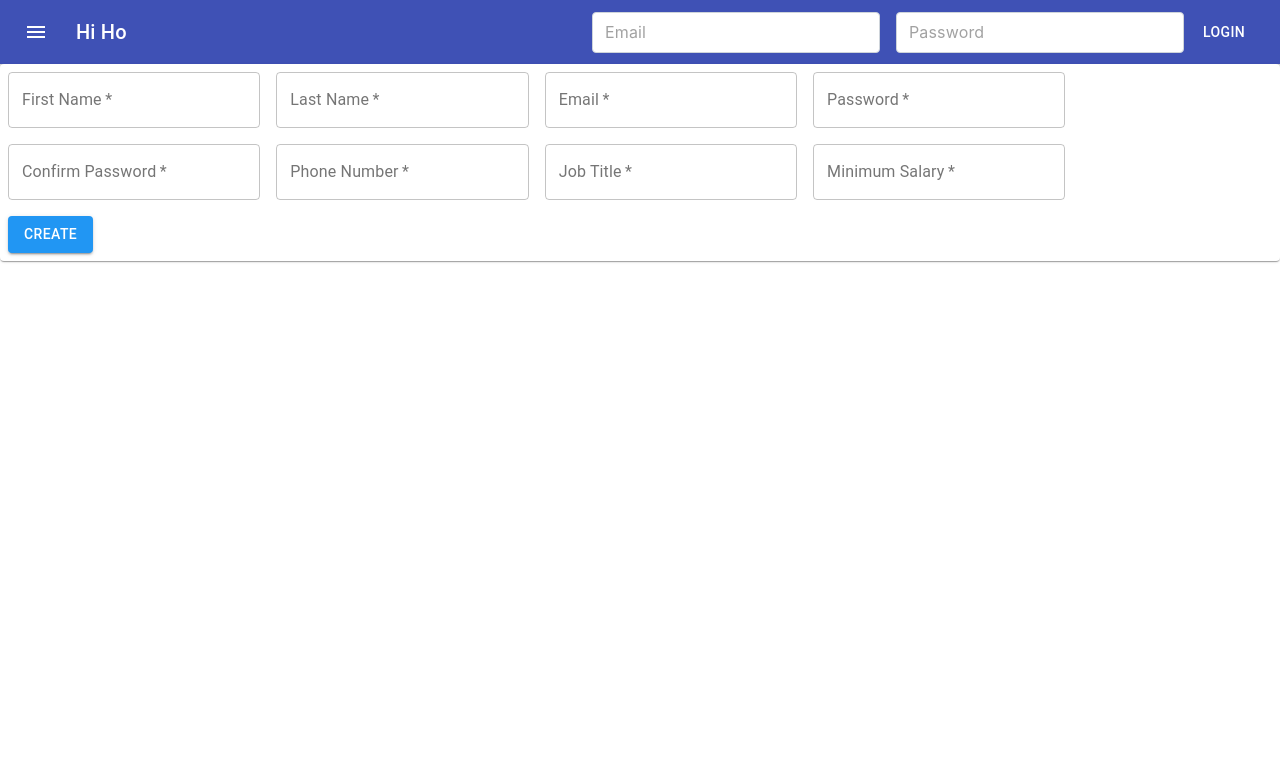
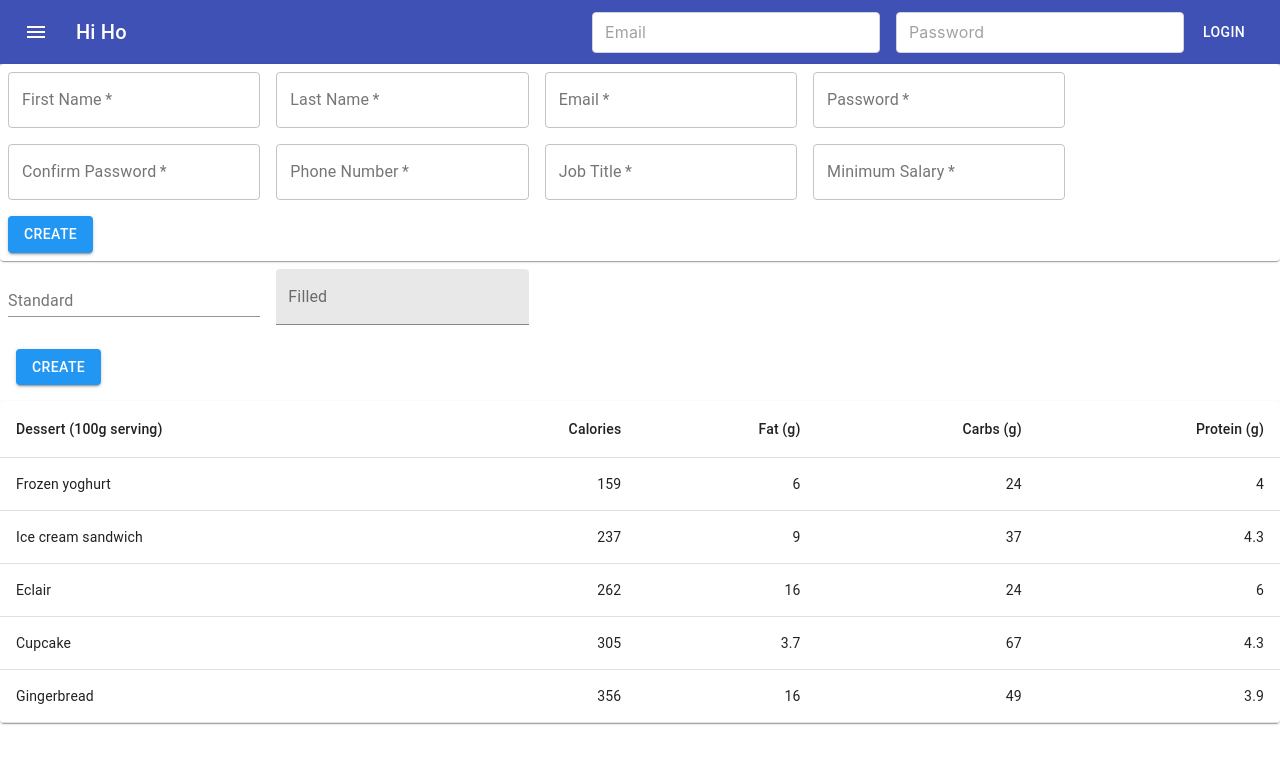
Before and after one commit to staffbotsteve/hi-ho-frontend, a React (Create React App) app: page / in a window 1280 px wide. Shown: the top 764 px of the page. Built offline with nearby package versions, Linux system fonts and the light colour scheme.

Commit message:
adds working API calls with input to the front end

```diff
--- a/package.json
+++ b/package.json
@@ -9,7 +9,10 @@
     "@testing-library/jest-dom": "^4.2.4",
     "@testing-library/react": "^9.5.0",
     "@testing-library/user-event": "^7.2.1",
+    "all-the-cities": "^3.1.0",
     "autosuggest-highlight": "^3.1.1",
+    "axios": "^0.20.0",
+    "cities": "^2.0.0",
     "react": "^16.13.1",
     "react-dom": "^16.13.1",
     "react-google-maps": "^9.4.5",
--- a/src/App.js
+++ b/src/App.js
@@ -5,6 +5,7 @@ import Footer from './components/Footer';
 import CreateProfileCard from './components/CreateProfileCard';
 import { ToastContainer } from "react-toastify";
 import "react-toastify/dist/ReactToastify.css";
+import Home from './pages/Home'
 
 function App() {
   return (
@@ -12,6 +13,7 @@ function App() {
       <ToastContainer />
       <Header />
       <CreateProfileCard />
+      <Home />
       <Footer />
     </div>
 
--- /dev/null
+++ b/src/components/APIInput/index.js
@@ -0,0 +1,55 @@
+import React, {useState} from 'react';
+import { makeStyles } from '@material-ui/core/styles';
+import TextField from '@material-ui/core/TextField';
+import API from '../../utils/API'
+import SubmitBtn from '../SubmitBtn'
+
+
+const useStyles = makeStyles((theme) => ({
+  root: {
+    '& > *': {
+      margin: theme.spacing(1),
+      width: '25ch',
+    },
+  },
+}));
+
+export default function APIInput() {
+  const classes = useStyles();
+
+  const [location, setLocation] = useState("");
+  const [range, setRange] = useState("");
+
+
+  const handleSubmit = (e) => {
+    e.preventDefault();
+    API.zipRecruiter(location, range)
+      .then(res => console.log("ziprecruiter", res))
+
+     API.ItemPrices(location)
+    .then(res => console.log("itemprices", res))
+
+    API.CostOfLiving(location)
+    .then(res => console.log("costofliving", res))
+  }
+
+
+  return (
+    <form className={classes.root} noValidate autoComplete="off">
+      <TextField
+        id="standard-basic"
+        label="Standard"
+        onChange={(e) => setLocation(e.target.value)}
+        value={location}
+      />
+      <TextField
+        id="filled-basic"
+        label="Filled"
+        variant="filled"
+        onChange={(e) => setRange(e.target.value)}
+        value={range}
+       />
+      <SubmitBtn handleSubmit={handleSubmit} />
+    </form>
+  );
+}
--- /dev/null
+++ b/src/components/TableData/index.js
@@ -0,0 +1,65 @@
+import React from 'react';
+import { makeStyles } from '@material-ui/core/styles';
+import Table from '@material-ui/core/Table';
+import TableBody from '@material-ui/core/TableBody';
+import TableCell from '@material-ui/core/TableCell';
+import TableContainer from '@material-ui/core/TableContainer';
+import TableHead from '@material-ui/core/TableHead';
+import TableRow from '@material-ui/core/TableRow';
+import Paper from '@material-ui/core/Paper';
+import APIInput from '../APIInput'
+
+
+const useStyles = makeStyles({
+  table: {
+    minWidth: 650,
+  },
+});
+
+function createData(name, calories, fat, carbs, protein) {
+  return { name, calories, fat, carbs, protein };
+}
+
+const rows = [
+  createData('Frozen yoghurt', 159, 6.0, 24, 4.0),
+  createData('Ice cream sandwich', 237, 9.0, 37, 4.3),
+  createData('Eclair', 262, 16.0, 24, 6.0),
+  createData('Cupcake', 305, 3.7, 67, 4.3),
+  createData('Gingerbread', 356, 16.0, 49, 3.9),
+];
+
+export default function SimpleTable() {
+  const classes = useStyles();
+
+  return (
+      <div>
+    <APIInput />
+    <TableContainer component={Paper}>
+      <Table className={classes.table} aria-label="simple table">
+        <TableHead>
+          <TableRow>
+            <TableCell>Dessert (100g serving)</TableCell>
+            <TableCell align="right">Calories</TableCell>
+            <TableCell align="right">Fat&nbsp;(g)</TableCell>
+            <TableCell align="right">Carbs&nbsp;(g)</TableCell>
+            <TableCell align="right">Protein&nbsp;(g)</TableCell>
+          </TableRow>
+        </TableHead>
+        <TableBody>
+          {rows.map((row) => (
+            <TableRow key={row.name}>
+              <TableCell component="th" scope="row">
+                {row.name}
+              </TableCell>
+              <TableCell align="right">{row.calories}</TableCell>
+              <TableCell align="right">{row.fat}</TableCell>
+              <TableCell align="right">{row.carbs}</TableCell>
+              <TableCell align="right">{row.protein}</TableCell>
+            </TableRow>
+          ))}
+        </TableBody>
+      </Table>
+    </TableContainer>
+    </div>
+  );
+}
--- a/src/pages/Home.js
+++ b/src/pages/Home.js
@@ -0,0 +1,10 @@
+import React from 'react'
+import TableData from '../components/TableData'
+
+export default function Home() {
+    return (
+        <div>
+            <TableData />
+        </div>
+    )
+}
--- a/src/utils/API.js
+++ b/src/utils/API.js
@@ -1,31 +1,30 @@
 import axios from "axios";
 
 export default {
-  zipRecruiter: function (job, location, range) {
+  zipRecruiter: function (location, range) {
     return axios.get(
-      "https://api.ziprecruiter.com/jobs/v1?search=" +
-        job +
+      "https://api.ziprecruiter.com/jobs/v1?search=frontend" +
         "&location=" +
         location +
         "&radius_miles=" +
         range +
         "&days_ago=&jobs_per_page=10&page=1&api_key=un8v7z7yk9yyiuquy49vj9tnduejbwc8"
     ).then((res) => {
-      console.log(res.data)
+      return res.data
     })
   },
   ItemPrices: function (location) {
     return axios.get(
       "https://www.numbeo.com/api/city_prices?api_key=g1qic1xvvmr7h7&query=" + location
     ).then((res) => {
-      console.log(res.data.entry)
+      return res.data
     })
   },
   CostOfLiving: function (location) {
     return axios.get(
       "https://www.numbeo.com/api/indices?api_key=g1qic1xvvmr7h7&query=" + location
     ).then((res) => {
-      console.log(res.data.cpi_and_rent_index)
+      return res.data.cpi_and_rent_index
     })
   },
 };
```
Also changed, not shown: 1 other file (tests, documents, lock files or other folders).
